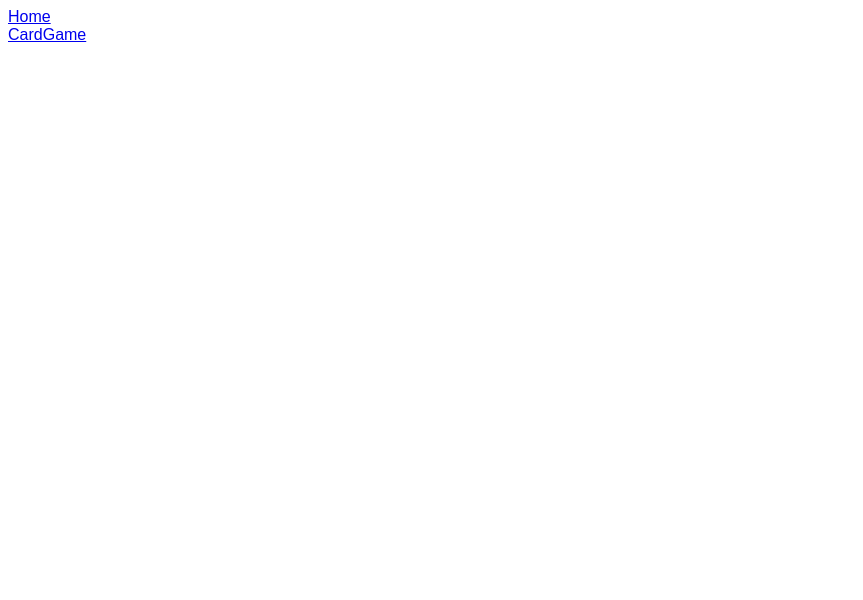
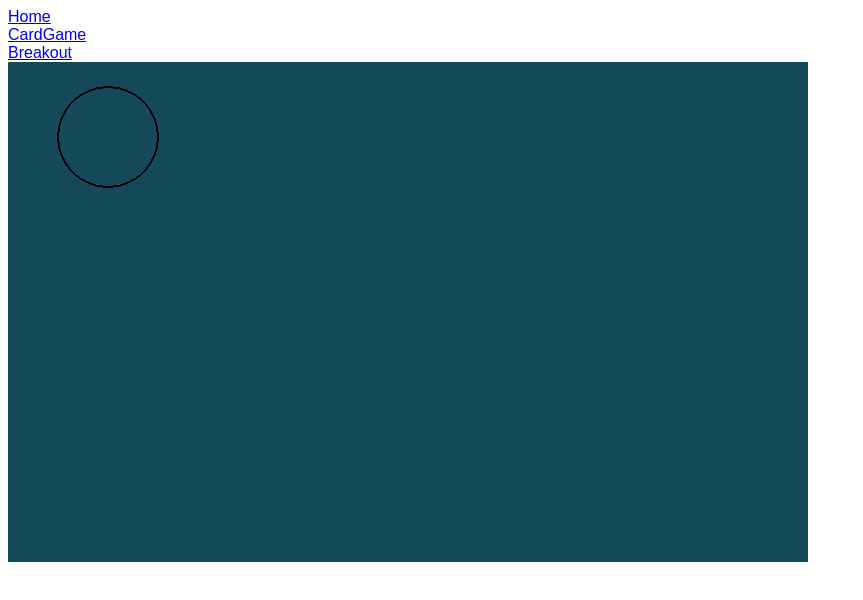
Before and after one commit to TaaviKodari/2023SyksyTi1600_korttipeli, a React (Vite) app in the folder 2023SyksyTi1600_Card-Game/: page /breakout in a window 1280 px wide. Before the commit this address had no page. Shown: the top 600 px of the page, without its empty margins (0-863 px from the left). Built offline with nearby package versions, Linux system fonts and the light colour scheme.

Commit message:
breakout peli aloitettu

```diff
--- a/2023SyksyTi1600_Card-Game/src/App.css
+++ b/2023SyksyTi1600_Card-Game/src/App.css
@@ -92,3 +92,7 @@
   font-family:'Courier New', Courier, monospace;
   color: #725569;
 }
+
+#canvas{
+  background-color: #134959;
+}
--- a/2023SyksyTi1600_Card-Game/src/App.jsx
+++ b/2023SyksyTi1600_Card-Game/src/App.jsx
@@ -2,7 +2,8 @@
 import React from 'react';
 import { BrowserRouter as Router, Routes, Route, Link } from 'react-router-dom';
 import Home from './components/Koti';
-import CardGame from './components/CardGame';
+import CardGame from './components/CardGame/CardGame';
+import Breakout from './components/Breakout/Breakout';
 
 export default function App(){
   return(
@@ -17,12 +18,16 @@
               <li>
                 <Link to="/cardGame">CardGame</Link>
               </li>
+              <li>
+                <Link to="/breakout">Breakout</Link>
+              </li>
             </ul>
           </nav>
         </div>
         <Routes>
           <Route path="/" element={<Home />}/>
           <Route path="/cardGame" element={<CardGame />}/>
+          <Route path="/breakout" element={<Breakout />}/>
         </Routes>
       </Router>
     </>
--- /dev/null
+++ b/2023SyksyTi1600_Card-Game/src/components/Breakout/Breakout.jsx
@@ -0,0 +1,23 @@
+import React, { useEffect, useRef } from "react";
+export default function Breakout(){
+    const canvasRef = useRef(null);
+
+    useEffect(()=>{
+        const render = ()=>{
+            const canvas = canvasRef.current;
+            const ctx = canvas.getContext('2d');
+            // ctx.fillStyle = "green";
+            // ctx.fillRect(10,10,150,100);
+            ctx.beginPath();
+            ctx.arc(100,75,50,0,2 * Math.PI)
+            ctx.stroke();
+            console.log("Draw circle");
+            requestAnimationFrame(render);
+        };
+        render();
+    },[])
+
+    return(
+       <canvas id="canvas" ref={canvasRef} height="500px" width="800px" />
+    );
+}
--- a/2023SyksyTi1600_Card-Game/src/components/Card.jsx
+++ b/2023SyksyTi1600_Card-Game/src/components/CardGame/Card.jsx
@@ -1,4 +1,4 @@
-import '../App.css'
+import '../../App.css'
 export default function Card({card,selectedStat,handleSelect}){
    if(!card) return <div className='card back'/>;
 
--- a/2023SyksyTi1600_Card-Game/src/components/CardGame.jsx
+++ b/2023SyksyTi1600_Card-Game/src/components/CardGame/CardGame.jsx
@@ -1,4 +1,4 @@
-import '../App.css'
+import '../../App.css'
 import Card from './Card'
 import PlayButton from './PlayButton';
 import { useState } from 'react';
```
Also changed, not shown: 2023SyksyTi1600_Card-Game/src/components/CardGame/CardDatabase.js (renamed from 2023SyksyTi1600_Card-Game/src/components/CardDatabase.js), 2023SyksyTi1600_Card-Game/src/components/CardGame/PlayButton.jsx (renamed from 2023SyksyTi1600_Card-Game/src/components/PlayButton.jsx).
